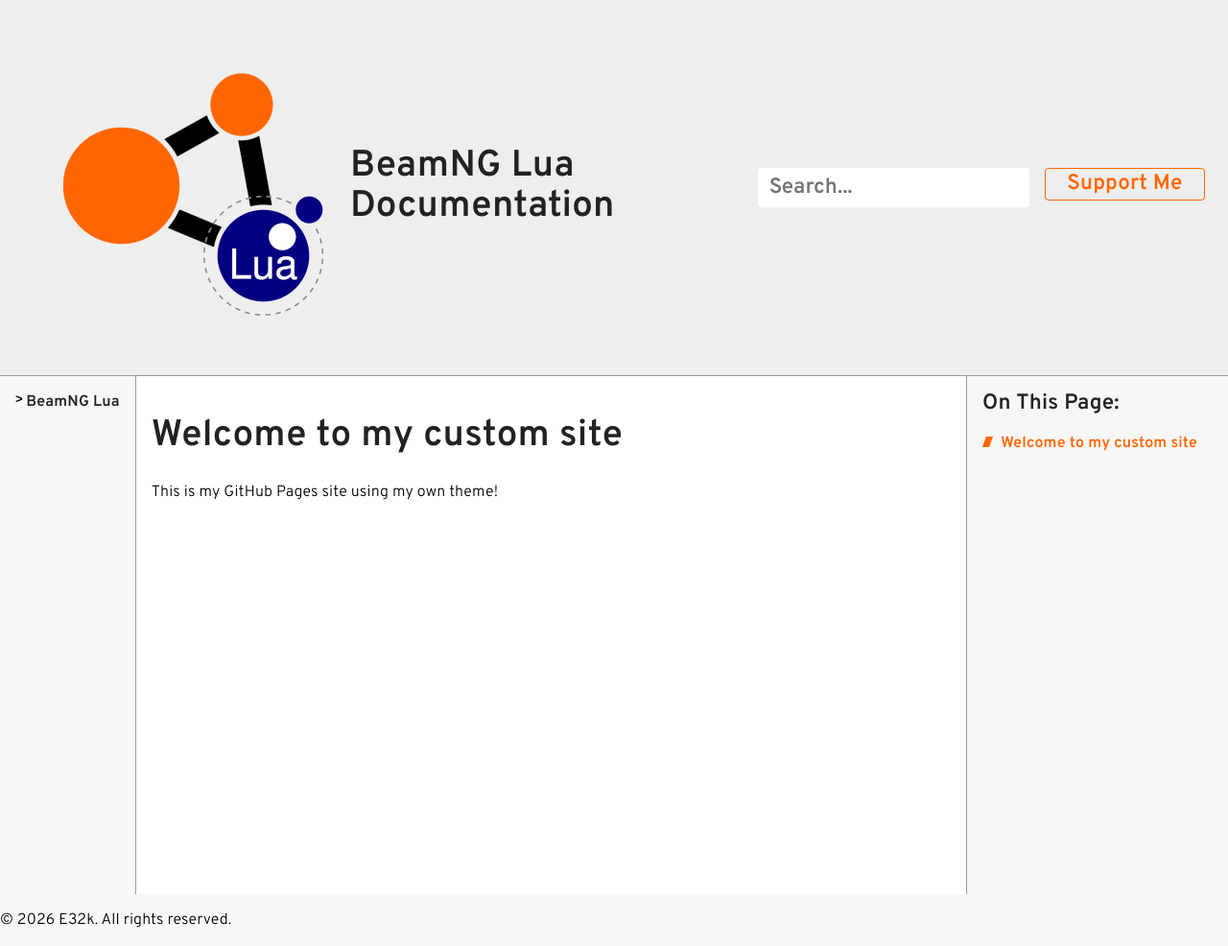
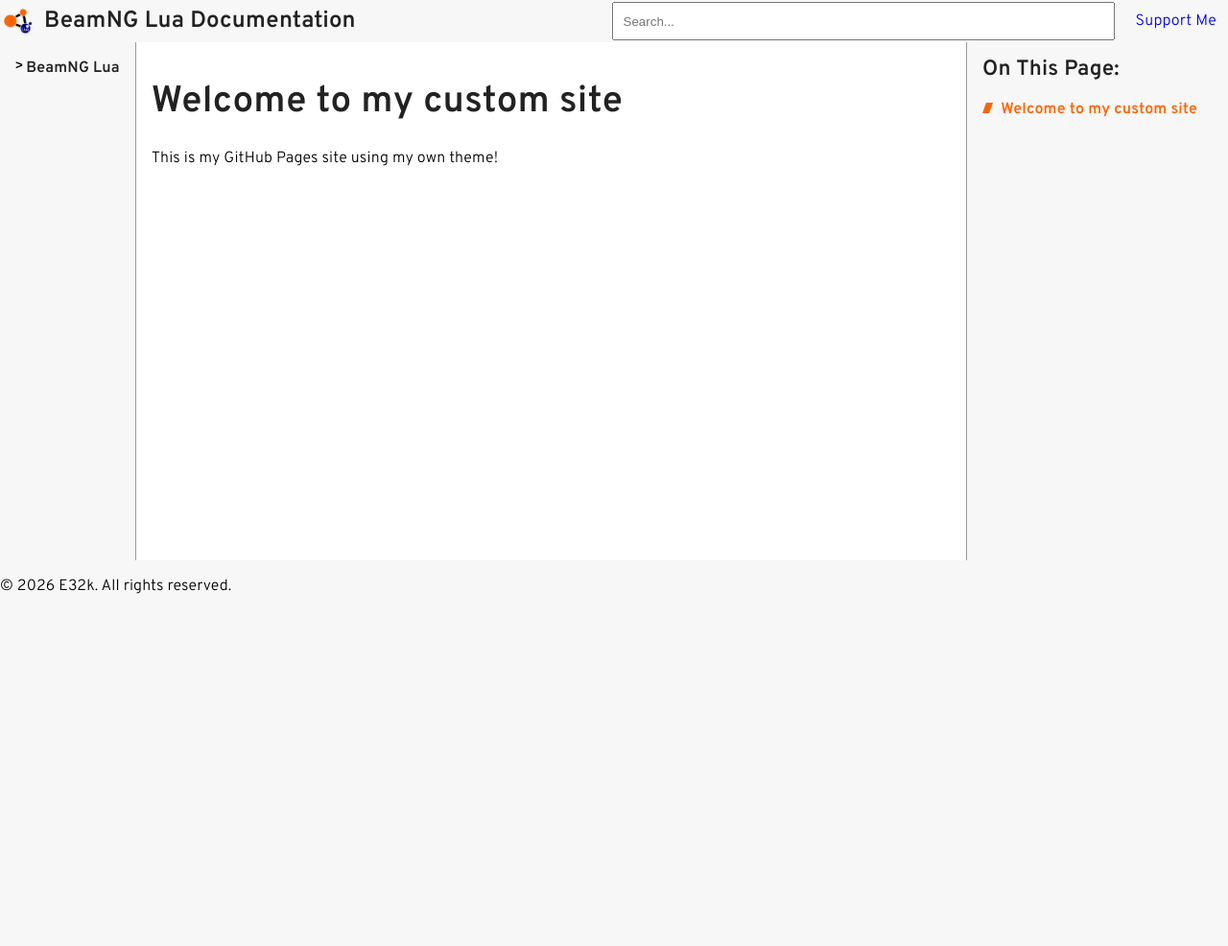
Before and after one commit to E32k/e32k.github.io, a Jekyll site: the page built from index.md, in a window 1280 px wide. Shown: the whole page at 96% size. Built offline with Jekyll 4.4.1, drawn with Linux system fonts in a browser that asks for light colours; after the commit the page ends 900 px from its top, so only the background shows below that.

Commit message:
top bar improveemnts

```diff
--- a/_layouts/default.html
+++ b/_layouts/default.html
@@ -13,17 +13,17 @@
   <link rel="stylesheet" href="/assets/style.css">
 </head>
 <body>
+
   <header>
-    <div>
-      <h1>
-        <img src="/images/BeamLua.png" alt="BeamNG logo">
-        BeamNG Lua Documentation
-      </h1>
-    </div><div>
+    <div class="brand">
+      <img src="/images/BeamLua.png" alt="BeamNG logo">
+      <h1>BeamNG Lua Documentation</h1>
+    </div><div class="search-area">
       <input type="text" id="search-input" placeholder="Search...">
       <a href="https://ko-fi.com/e32k_">Support Me</a>
     </div>
   </header>
+
   <ul id="results-container"></ul>
   <script src="/assets/search.js"></script>
 
--- a/assets/style.css
+++ b/assets/style.css
@@ -31,7 +31,7 @@
 /*
 MARK: Header and Navigation Bar
 */
-
+/*
 header {
   display: flex;
   justify-content: space-between;
@@ -41,14 +41,14 @@
   border-bottom: 1px solid var(--divider);
 }
 
-/* both header groups */
+/* both header groups *//*
 header > div {
   display: flex;
   align-items: center;
   gap: 1rem;
 }
 
-/* title controls vertical spacing */
+/* title controls vertical spacing *//*
 header h1 {
   font-size: 2.4em;
   font-weight: 600;
@@ -58,22 +58,22 @@
   align-items: center;
 }
 
-/* logo matches h1 height */
+/* logo matches h1 height *//*
 header img {
   width: auto;
   margin: 0;
   padding: 0;
 }
 
-/* second group elements stretch vertically */
+/* second group elements stretch vertically *//*
 #search-input,
 header a {
   align-self: stretch;
 }
 
-/* Search input */
+/* Search input *//*
 #search-input {
-  padding: 0.25em 0.5em; /* inside padding */
+  padding: 0.25em 0.5em; /* inside padding *//*
   flex: 1;
   border:hidden;
   outline: none;
@@ -81,14 +81,14 @@
   transition: background-color 0.3s ease, color 0.3s ease;
 }
 
-/* Buttons */
+/* Buttons *//*
 header a {
   display: inline-flex;
   justify-content: center;
   align-items: center;
   padding: 0 1em;
   text-decoration: none;
-  white-space: nowrap;          /* prevent text from wrapping */
+  white-space: nowrap;          /* prevent text from wrapping *//*
   cursor: pointer;
   color: var(--bng-orange);
   border: 1px solid var(--bng-orange);
@@ -135,7 +135,52 @@
   }
   header a {display: none}
 }
+*/
 
+header {
+  display: flex;
+  align-items: center;
+  justify-content: space-between;
+  gap: 20px;
+}
+
+.brand {
+  display: flex;
+  align-items: center;
+}
+
+.brand h1 {
+  margin: 10px 0;
+  font-size: 24px;
+  line-height: 1;
+}
+
+.brand img {
+  height: calc(1em + 20px); /* text height + vertical margins */
+  width: auto;
+  margin-right: 10px;
+}
+
+.search-area {
+  display: flex;
+  align-items: center;
+  gap: 10px;
+  flex: 1;
+  justify-content: flex-end;
+}
+
+#search-input {
+  flex: 1;
+  max-width: 500px;
+  height: 24px;
+  padding: 6px 10px;
+}
+
+header a {
+  padding: 6px 12px;
+  white-space: nowrap;
+  text-decoration: none;
+}
 
 
 /*
```
